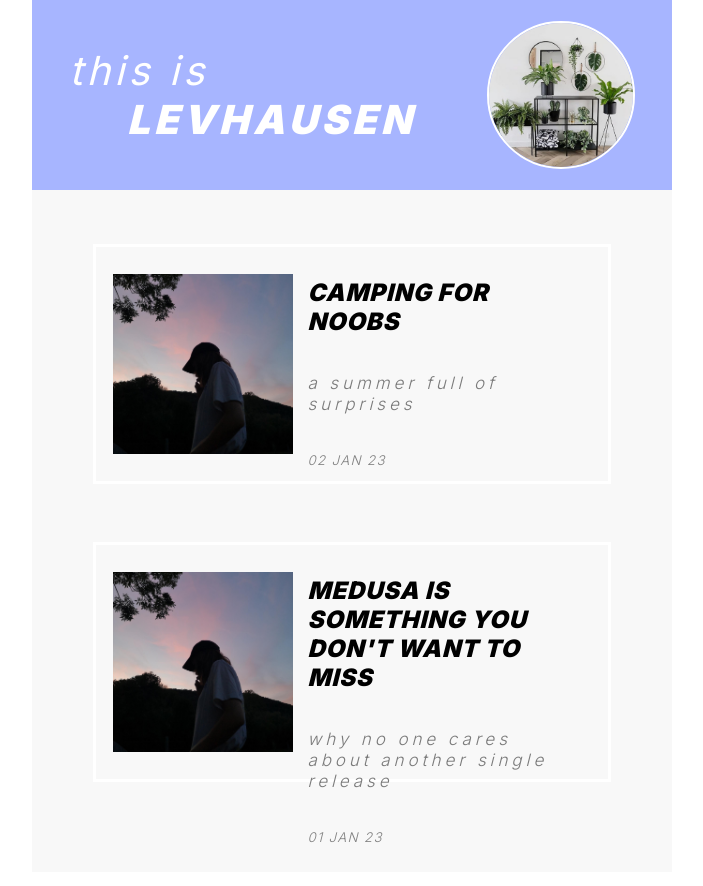
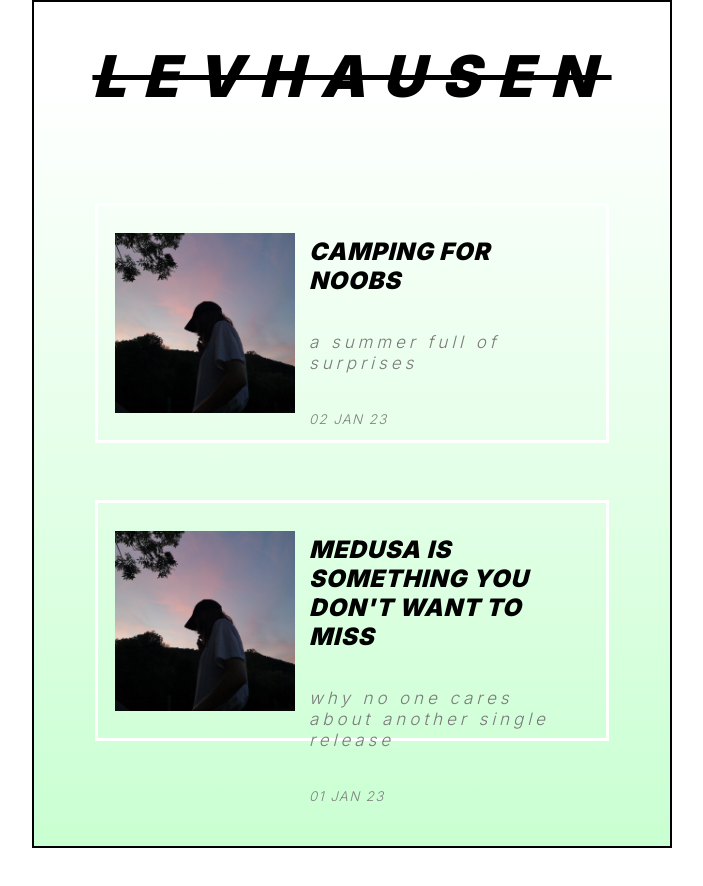
Before and after one commit to scrosanne/nextjs-blog, a Next.js app: page / in a window 1280 px wide. Shown: the whole page, without its empty margins (288-991 px from the left). After the commit the page ends 848 px from the top, so only its background shows below. Built offline with nearby package versions, Linux system fonts and the light colour scheme.

Commit message:
change title/header font, removed profile img

```diff
--- a/pages/index.jsx
+++ b/pages/index.jsx
@@ -34,19 +34,16 @@ export default function Home({ allPostsData }) {
             </Head>
 
             <header className={style.header}>
-                <h1>
-                    this is <br />
-                    <span>LEVHAUSEN</span>
-                </h1>
+                <h1>LEVHAUSEN</h1>
 
-                <Image
+                {/* <Image
                     priority
                     src="/images/profile.jpg"
                     className={style.profileImg}
                     height={144}
                     width={144}
                     alt=""
-                />
+                /> */}
             </header>
 
             <section className={style.posts}>
--- a/styles/Home.module.css
+++ b/styles/Home.module.css
@@ -1,37 +1,31 @@
 .home {
-    background-color: #f8f8f8;
+    min-height: 100vh;
+
+    background: linear-gradient(
+        360deg,
+        #caffd2 1%,
+        rgba(255, 255, 255, 0.74) 90.45%
+    );
+    border: 2px solid black;
+    margin: 0.05%;
 }
 
 .header {
     display: flex;
-    justify-content: space-between;
+    justify-content: center;
     align-items: center;
 
-    padding: 3%;
-    background-color: #a7b5ff;
-
-    color: white;
+    padding: 0%;
+    color: rgb(0, 0, 0);
 }
 
 .header h1 {
-    font-size: 40px;
-    font-weight: 400;
-    letter-spacing: 0.105em;
-    text-align: left;
+    font-size: 1vw;
+    font-weight: 900;
+    letter-spacing: 0.305em;
 
-    padding-left: 3%;
-}
-
-.header h1 span {
-    font-weight: 900;
-    padding-left: 20%;
-}
-
-.profileImg {
-    border: 2px solid white;
-    border-radius: 50%;
-
-    margin-right: 3%;
+    text-decoration: line-through;
+    font-size: 4.5vw;
 }
 
 /* - - - - - - - - - - - - - - - - - - - - - - - - - - - - - - - - - - - - - */
```
